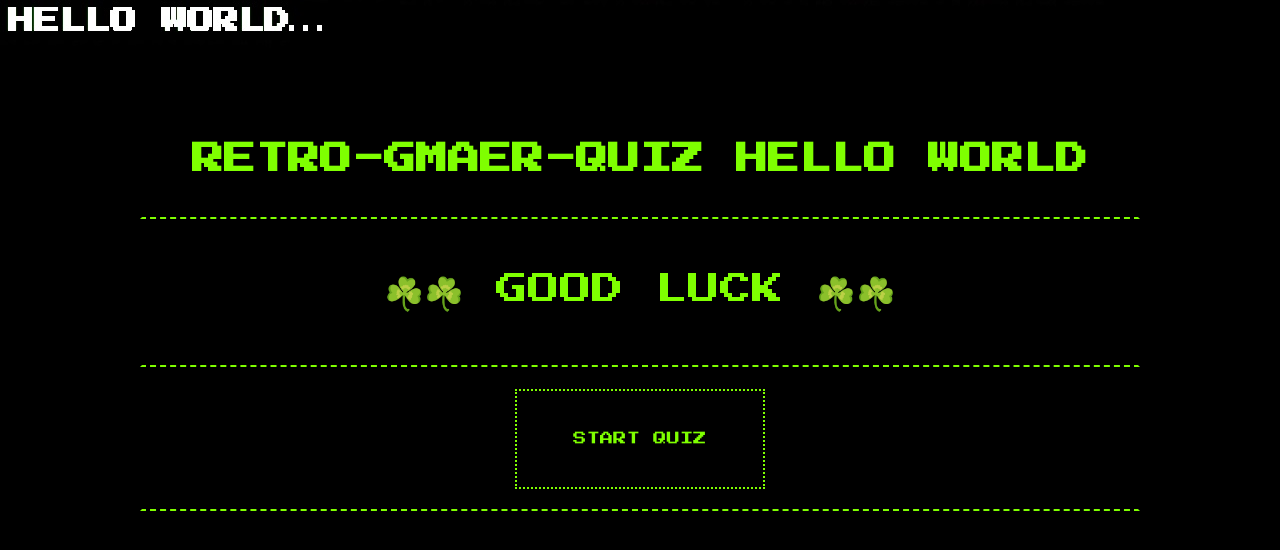
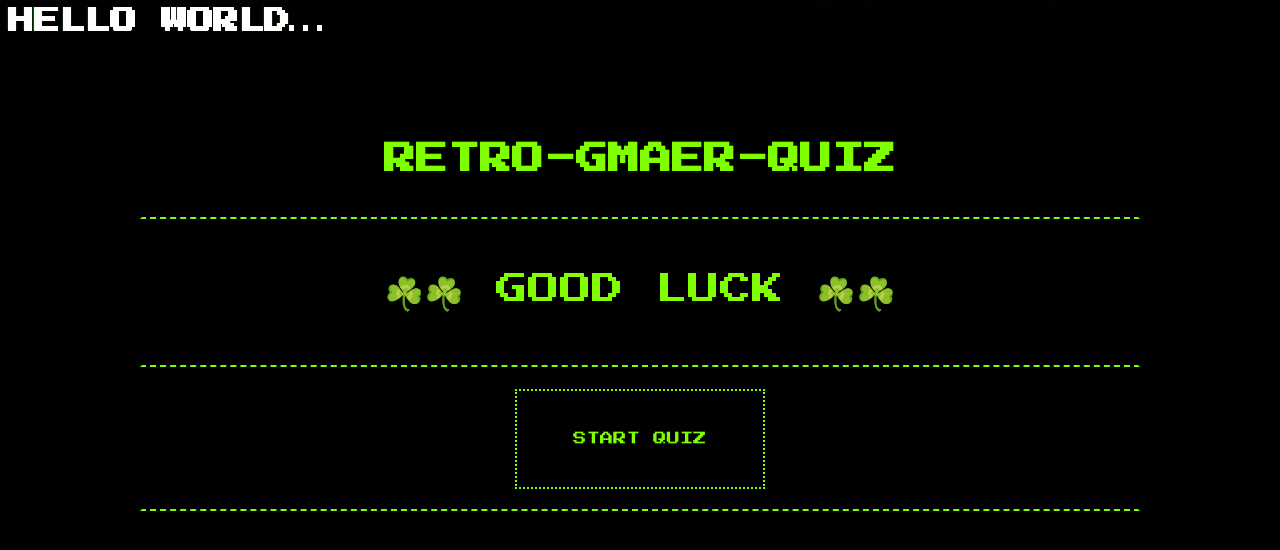
Before and after one commit to DukeWilki/retro-gamer-quiz, a plain HTML site: page index.html in a window 1280 px wide. Drawn offline with Linux system fonts and the light colour scheme.

Commit message:
updated screenshots, fixed UI error

```diff
--- a/index.html
+++ b/index.html
@@ -14,7 +14,7 @@
   <body>
     <div class="wrapper" id="game-wrapper">
       <div class="header container">
-        <h1>RETRO-GMAER-QUIZ HELLO WORLD</h1>
+        <h1>RETRO-GMAER-QUIZ</h1>
       </div>
 
       <!-- Emoji Section -->
```
Also changed, not shown: assets/highscores.JPG, assets/question.JPG, assets/start.JPG.
